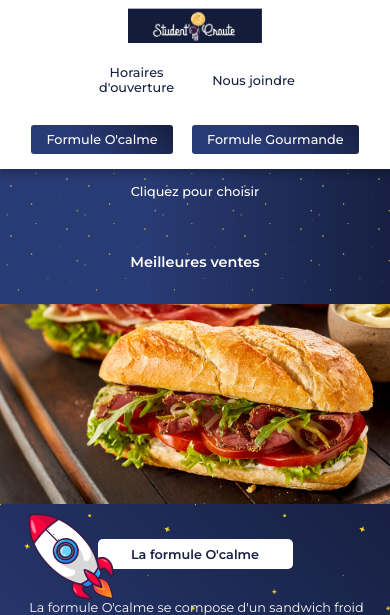
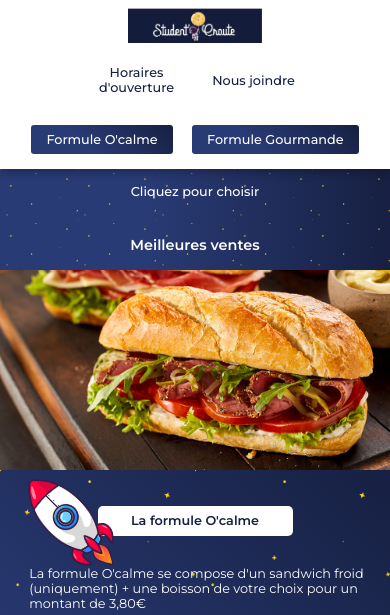
Before and after one commit to Anth0-12/student-croute-v2, a PHP site: page / in a window 390 px wide. Shown: the top 615 px of the page. Run offline with PHP 8.4, Linux system fonts and the light colour scheme; some libraries are stand-ins or nearby versions.

Commit message:
responsive

```diff
--- a/style/style.css
+++ b/style/style.css
@@ -1882,7 +1882,7 @@ body {
   #gallerie {
     margin-top: 0%;
     margin-bottom: 0%;
-    height: 10vh;
+    height: 6vh;
 
     background: rgb(41,59,117);
     background: linear-gradient(90deg, rgba(41,59,117,1) 37%, rgba(23,32,66,1) 100%);
```
